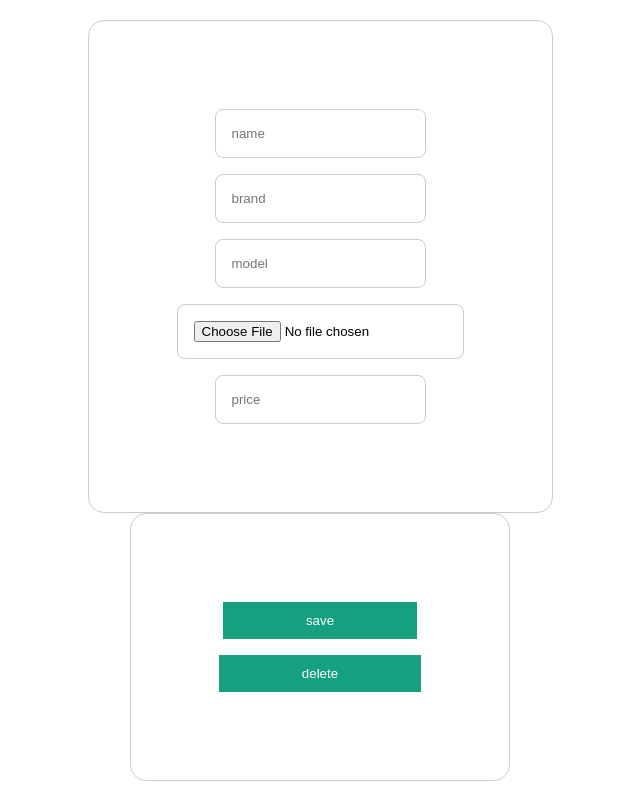
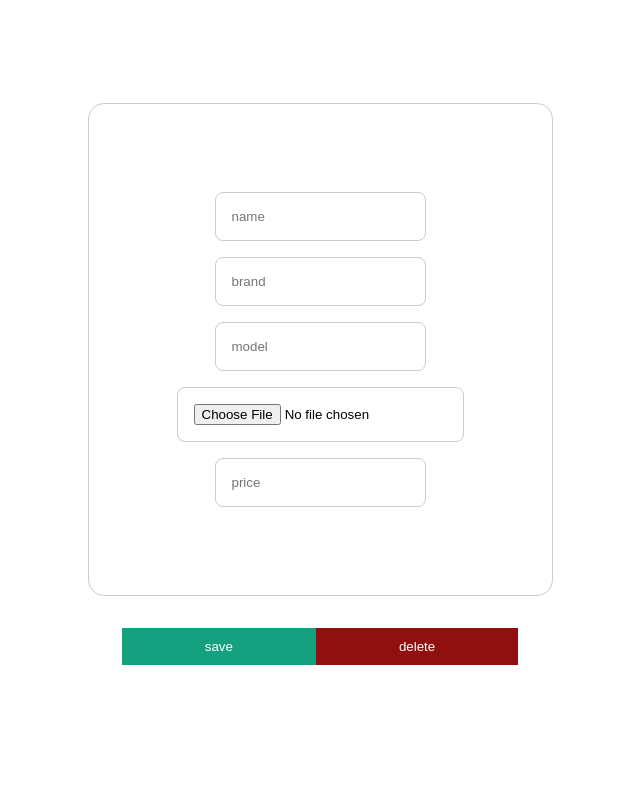
Before and after one commit to josuesantos1/car-front, a Next.js app: page /admin/cars in a window 1280 px wide. Shown: the whole page, without its empty margins (320-960 px from the left). Built offline with nearby package versions, Linux system fonts and the light colour scheme.

Commit message:
btns styles, btn_save and btn_delete styles

```diff
--- a/styles/Login.module.css
+++ b/styles/Login.module.css
@@ -8,7 +8,7 @@
     width: 100vw;
 }
 
-.container_login div {
+.login {
     padding: 5rem;
 
     border: 1px solid #ccc;
@@ -20,18 +20,28 @@
     justify-content: center;
 }
 
-.container_login div * {
+.container_btn {
+    display: flex;
+    flex-direction: row;
+}
+
+.login * {
     margin: 0.5rem;
 }
 
-.container_login div input {
+.login input {
     padding: 1rem;
 
     border: 1px solid #ccc;
     border-radius: 0.5rem;
 }
 
-.container_login div button {
+.btns {
+    display: flex;
+    padding: 2rem;
+}
+
+.btn_save {
     background: #15a080;
     color: #fff;
     border: 0.2rem solid  #15a080;
@@ -39,8 +49,22 @@
     padding: 0.5rem 5rem;
 }
 
-.container_login div button:hover {
+.btn_save:hover {
     background: #fff;
     color: #15a080;
     cursor: pointer;
 }
+
+.btn_delete {
+    background: #901010;
+    color: #fff;
+    border: 0.2rem solid  #901010;
+
+    padding: 0.5rem 5rem;
+}
+
+.btn_delete:hover {
+    background: #fff;
+    color: #901010;
+    cursor: pointer;
+}
```
